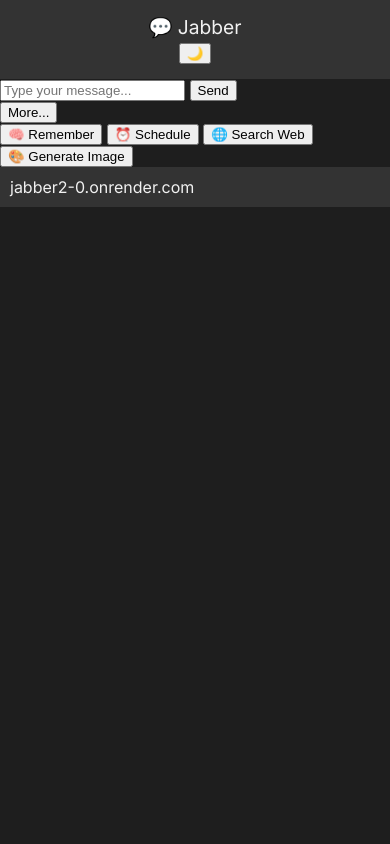
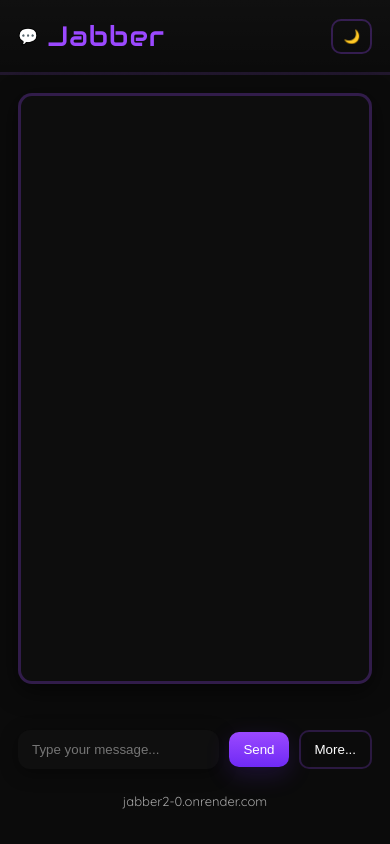
Before and after one commit to officialdanielhester-cpu/Jabber2.0, a website: page public/index.html in a window 390 px wide. Drawn offline with Linux system fonts and the light colour scheme.

Commit message:
Update style.css

```diff
--- a/public/style.css
+++ b/public/style.css
@@ -1,75 +1,180 @@
-/* Import your custom font */
-@import url('https://fonts.googleapis.com/css2?family=Inter:wght@400;600&display=swap');
-
-body {
-  font-family: 'Inter', sans-serif;
-  margin: 0;
-  padding: 0;
-  background: #1e1e1e;
-  color: #f1f1f1;
+:root{
+  --bg:#0b0b0b;
+  --panel:#0f1112;
+  --accent:#9b49ff;
+  --accent-2:#6f2af5;
+  --bubble:#3a3a3a;
+  --user:#b65bff;
+  --muted:#a5a5a5;
 }
 
-#app {
-  display: flex;
-  flex-direction: column;
-  height: 100vh;
+*{box-sizing:border-box}
+html,body,#shell{height:100%}
+body{
+  margin:0;
+  background:var(--bg);
+  color:#fff;
+  font-family: "Quicksand", system-ui, -apple-system, "Segoe UI", Roboto, "Helvetica Neue", Arial;
+  -webkit-font-smoothing:antialiased;
+  -moz-osx-font-smoothing:grayscale;
 }
 
-header {
-  background: #333;
-  padding: 15px;
-  text-align: center;
-  font-size: 1.2em;
+/* Top bar / header */
+.topbar{
+  display:flex;
+  align-items:center;
+  justify-content:space-between;
+  padding:18px;
+  border-bottom:3px solid rgba(155,73,255,0.12);
+  background:linear-gradient(180deg, rgba(255,255,255,0.02), transparent);
+}
+.logo{
+  display:flex;
+  align-items:center;
+  gap:10px;
+}
+.logo-text{
+  font-family: "Audiowide", "Quicksand", sans-serif;
+  color:var(--accent);
+  font-size:28px;
+  letter-spacing:1px;
+}
+.round-toggle{
+  border:2px solid rgba(155,73,255,0.28);
+  background:transparent;
+  color:#fff;
+  padding:8px 10px;
+  border-radius:10px;
+  cursor:pointer;
 }
 
-#chat-container {
-  flex: 1;
-  padding: 10px;
-  overflow-y: auto;
-  background: #222;
+/* Chat frame */
+#chatWrap{
+  display:flex;
+  justify-content:center;
+  padding:18px;
+}
+#chatFrame{
+  width:100%;
+  max-width:420px;
+  height:66vh;
+  background:#0d0d0d;
+  border:3px solid rgba(155,73,255,0.25);
+  border-radius:14px;
+  padding:18px;
+  overflow:auto;
+  box-shadow: 0 6px 24px rgba(0,0,0,0.6);
 }
 
-#messages {
-  display: flex;
-  flex-direction: column;
-  gap: 10px;
+/* messages */
+#messages{
+  display:flex;
+  flex-direction:column;
+  gap:14px;
+}
+.msg{
+  max-width:82%;
+  padding:14px 16px;
+  border-radius:16px;
+  background:var(--bubble);
+  line-height:1.35;
+  color:#fff;
+  box-shadow: 0 4px 18px rgba(0,0,0,0.5);
+}
+.msg.bot{
+  align-self:flex-start;
+  background:linear-gradient(180deg, #3b3b3b, #2f2f2f);
+}
+.msg.user{
+  align-self:flex-end;
+  background:linear-gradient(180deg, var(--user), #8a36df);
+  color:#fff;
+  border-bottom-right-radius:4px;
 }
 
-.message {
-  padding: 10px;
-  border-radius: 8px;
-  max-width: 70%;
+/* small label inside userbubble (like 'You:') */
+.msg .label{
+  display:block;
+  font-size:11px;
+  opacity:0.9;
+  margin-bottom:6px;
+  color: rgba(255,255,255,0.85);
 }
 
-.message.user {
-  background: #4caf50;
-  align-self: flex-end;
+/* controls row */
+.controls{
+  display:flex;
+  gap:10px;
+  align-items:center;
+  padding:14px 18px;
+  justify-content:center;
+  margin-top:14px;
+}
+.controls input[type="text"]{
+  width:56%;
+  padding:12px 14px;
+  border-radius:12px;
+  border:none;
+  outline:none;
+  background:#0f0f0f;
+  color:#fff;
+  box-shadow: 0 4px 18px rgba(0,0,0,0.4);
+}
+.btn{
+  padding:10px 14px;
+  border-radius:10px;
+  border:none;
+  cursor:pointer;
+}
+.btn.primary{
+  background:linear-gradient(180deg,var(--accent), var(--accent-2));
+  color:#fff;
+  box-shadow: 0 8px 24px rgba(111,42,245,0.18);
+}
+.btn.outline{
+  background:transparent;
+  border:2px solid rgba(155,73,255,0.22);
+  color:#fff;
 }
 
-.message.bot {
-  background: #555;
-  align-self: flex-start;
+/* dropdown */
+.dropdown{position:relative; display:inline-block}
+.dropdown-menu{
+  position:absolute;
+  right:0;
+  bottom:48px;
+  background:#111;
+  padding:8px;
+  border-radius:10px;
+  min-width:180px;
+  box-shadow: 0 8px 40px rgba(0,0,0,0.6);
+  border:1px solid rgba(155,73,255,0.14);
+  z-index:40;
 }
+.dropdown-menu.hidden{display:none;}
+.menu-item{
+  display:flex;
+  align-items:center;
+  gap:8px;
+  padding:10px;
+  width:100%;
+  border-radius:8px;
+  background:transparent;
+  color:#fff;
+  text-align:left;
+  border:none;
+  cursor:pointer;
+}
+.menu-item:hover{background:rgba(255,255,255,0.02)}
 
-footer {
-  display: flex;
-  padding: 10px;
-  background: #333;
+/* mini footer */
+.foot{ text-align:center; padding:10px 0; color:var(--muted); font-size:13px; }
+
+/* small helper */
+.small-muted{margin-left:auto; opacity:0.8; font-size:12px; color:var(--muted);}
+
+/* responsive tweaks */
+@media (max-width:480px){
+  #chatFrame{height:70vh; padding:14px}
+  .controls input[type="text"]{width:60%}
 }
-
-#messageInput {
-  flex: 1;
-  padding: 10px;
-  border: none;
-  border-radius: 4px;
-}
-
-#sendBtn {
-  margin-left: 10px;
-  padding: 10px 15px;
-  background: #4caf50;
-  border: none;
-  color: white;
-  border-radius: 4px;
-  cursor: pointer;
-}
```
